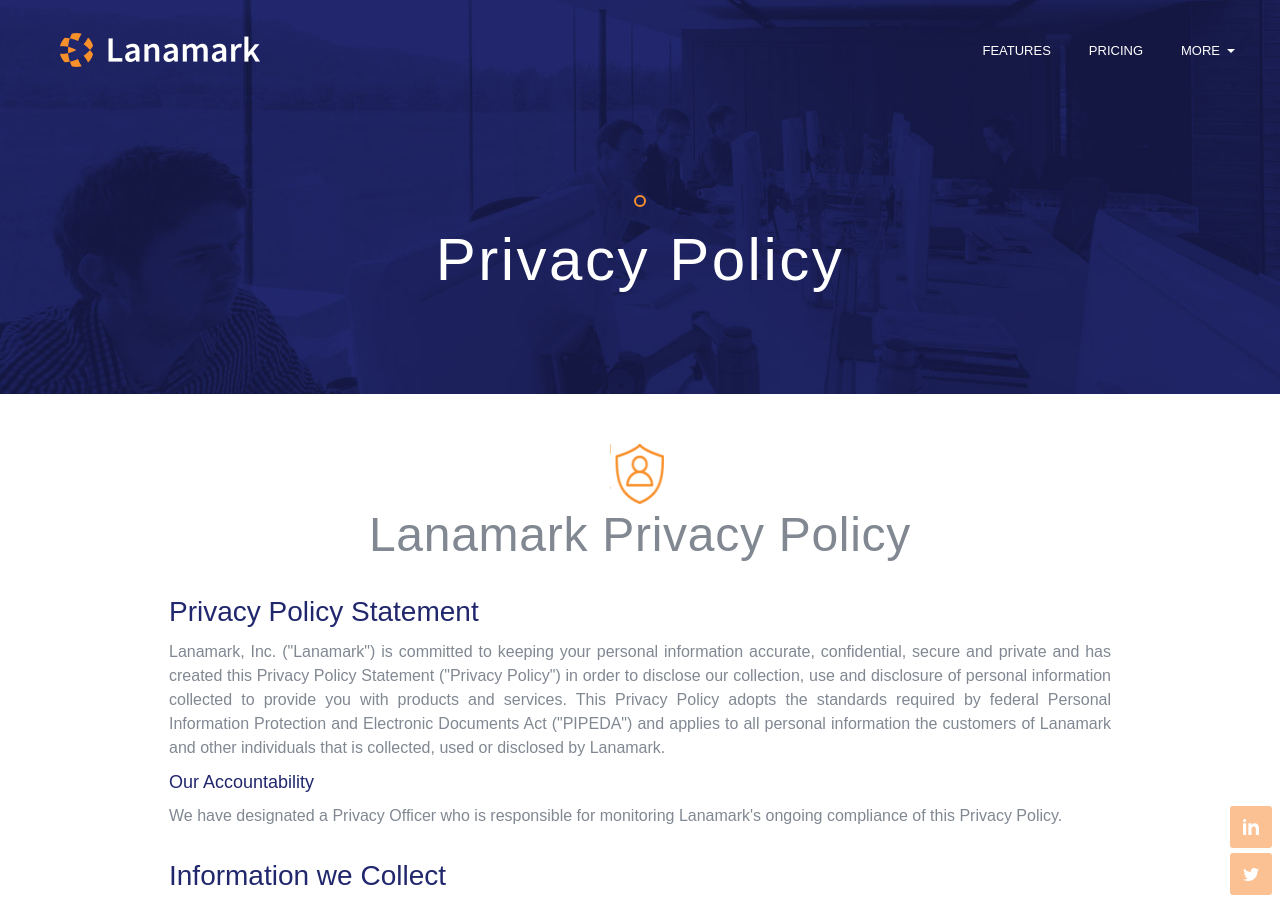
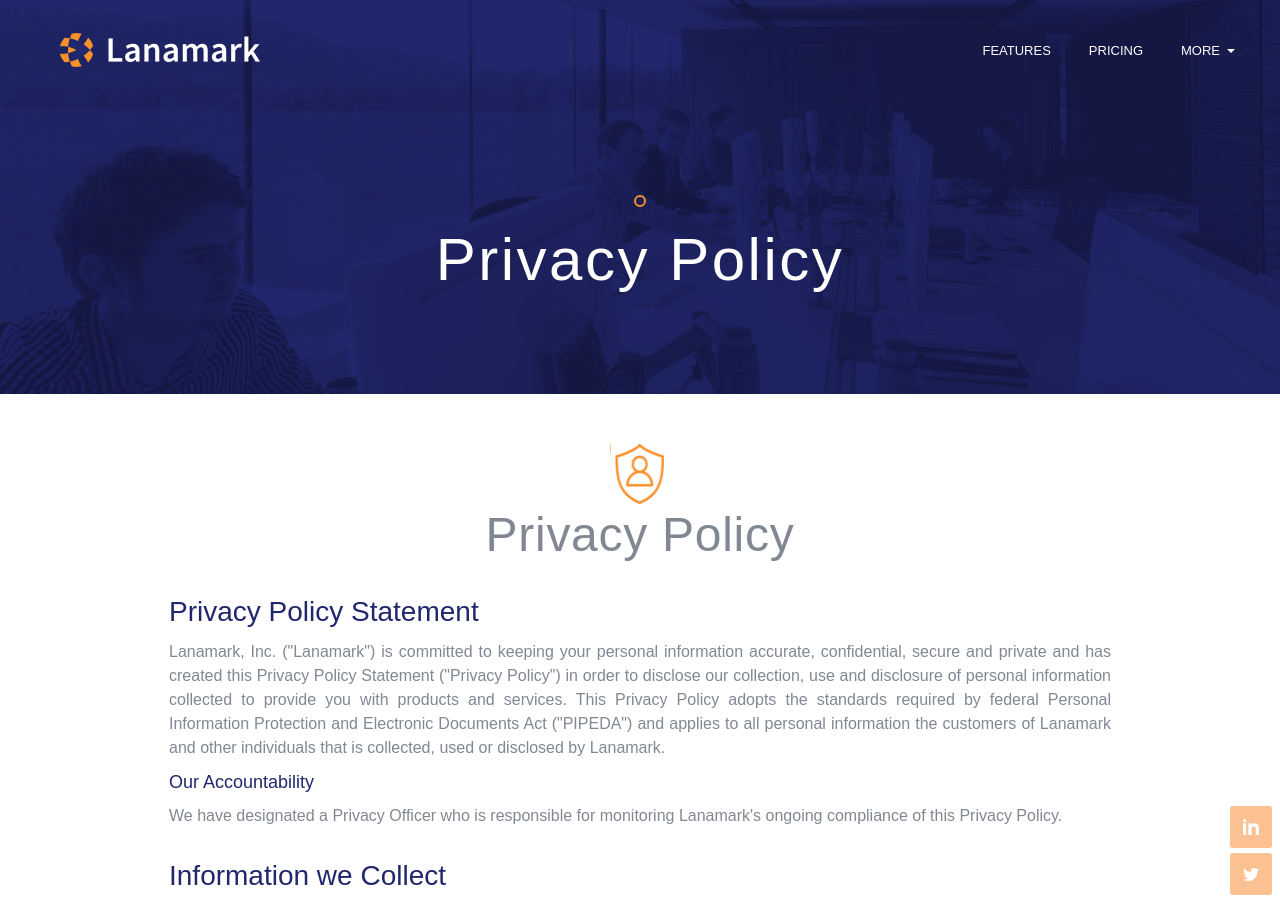
Before and after one commit to lanamark-dev/lanamark.github.io, a Jekyll site: the page built from privacy-policy.html, in a window 1280 px wide and 900 px high. Built offline with Jekyll 4.4.1, drawn with Linux system fonts in a browser that asks for light colours; nearby versions of some CDN libraries.

Commit message:
Changed title

```diff
--- a/privacy-policy.html
+++ b/privacy-policy.html
@@ -9,7 +9,7 @@
   <div class="inner">
     <div class="wrap">
       <i class="icon protection"></i>
-      <h2>Lanamark Privacy Policy</h2>
+      <h2>Privacy Policy</h2>
     </div>
   </div>
 </div>
```
